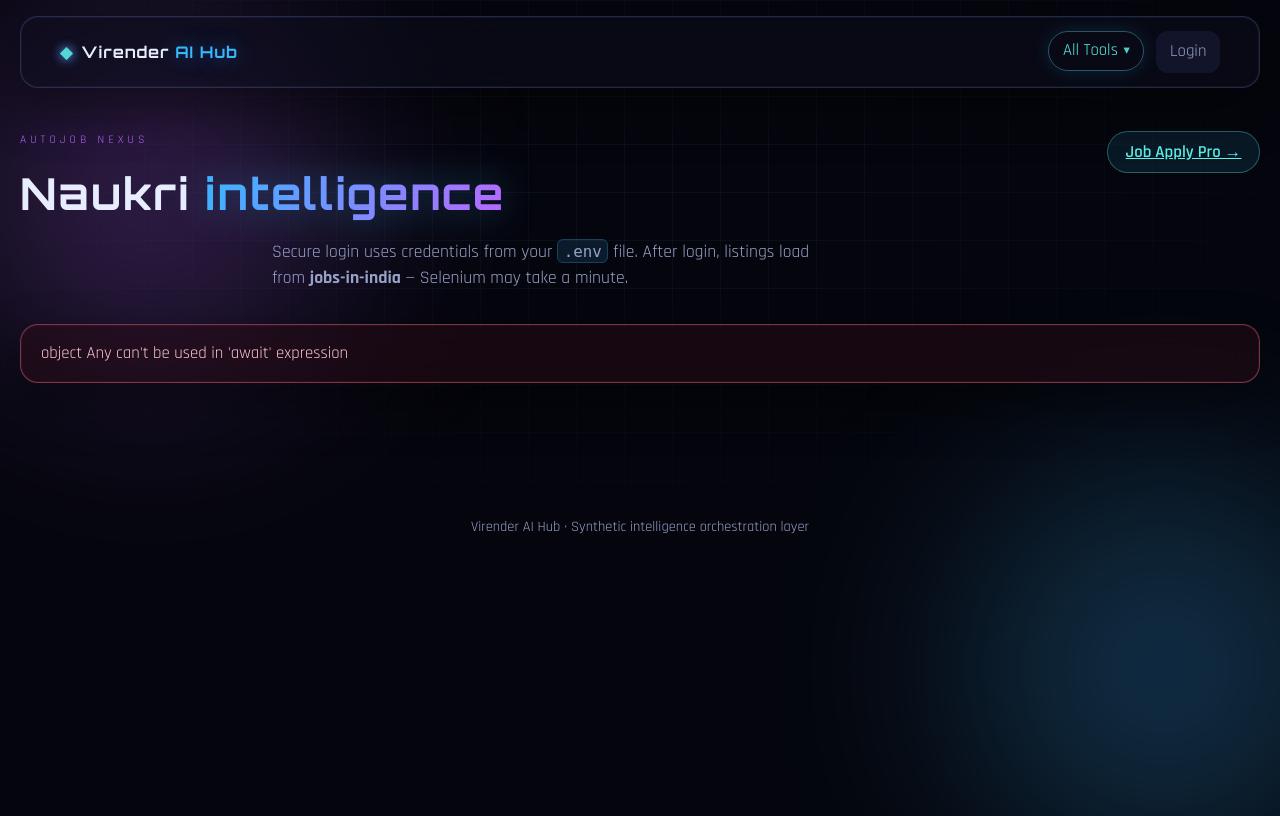
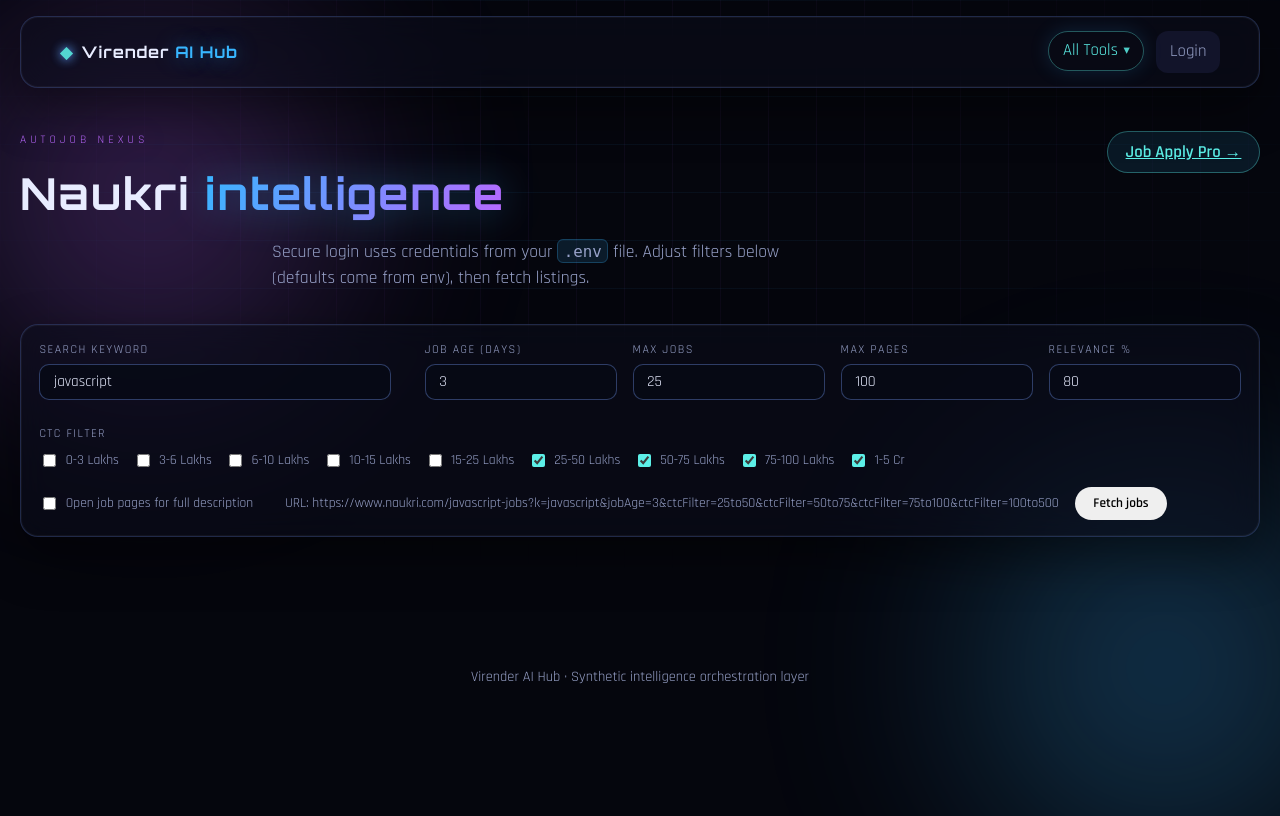
Before and after one commit to virender965532/Virender_AI_Hub, a Flask app: page /job-search in a window 1280 px wide. Run offline with Flask 3, Linux system fonts and the light colour scheme; parts of the project's set-up code (start-up, migrations or seed data) failed here and were passed over.

Commit message:
working on key sill

```diff
--- a/routes/main_routes.py
+++ b/routes/main_routes.py
@@ -6,7 +6,10 @@ from flask import Blueprint, jsonify, render_template, request, Response, send_f
 from jobApplyPro import run_recruitment_pipeline
 from jobApplyPro.config import RESUME_FILENAME
 from jobSearch.graph import run_job_search_workflow
-from jobSearch.nodes.fetch_jobs_node import RELEVANCE_MIN_PCT
+from jobSearch.nodes.fetch_jobs_node import (
+    get_naukri_search_defaults,
+    parse_ctc_filters,
+)
 from jobSearch.state import initial_workflow_state
 from jobSearch.utils.job_payload import job_record_to_dict
 from services.naukri_service import run_job_detail, run_login_and_fetch_jobs
@@ -206,7 +209,10 @@ def _parse_headless_param(val: object, *, default: bool = True) -> bool:
 
 @main_bp.route("/job-search")
 def job_search():
-    return render_template("job_search.html")
+    return render_template(
+        "job_search.html",
+        naukri_defaults=get_naukri_search_defaults(),
+    )
 
 
 @main_bp.route("/job-apply")
@@ -252,20 +258,68 @@ def job_detail_page():
 async def api_naukri_jobs():
     try:
         payload = request.get_json(silent=True) or {}
+        defaults = get_naukri_search_defaults()
         enrich = payload.get("enrich_jd")
+
+        keyword = (payload.get("keyword") or "").strip() or defaults["keyword"]
+        job_age = str(payload.get("job_age") or defaults["job_age"]).strip() or defaults[
+            "job_age"
+        ]
+        # Explicit list from UI (may be empty = no CTC filter). Fall back only when omitted.
+        if "ctc_filters" in payload:
+            ctc_filters = parse_ctc_filters(payload.get("ctc_filters"))
+        else:
+            ctc_filters = list(defaults["ctc_filters"])
+
+        try:
+            if "no_of_jobs" in payload and payload.get("no_of_jobs") is not None:
+                no_of_jobs = int(payload.get("no_of_jobs"))
+            else:
+                no_of_jobs = int(defaults["no_of_jobs"])
+        except (TypeError, ValueError):
+            no_of_jobs = int(defaults["no_of_jobs"])
+        no_of_jobs = max(1, no_of_jobs)
+
+        try:
+            if "max_pages" in payload and payload.get("max_pages") is not None:
+                max_pages = int(payload.get("max_pages"))
+            else:
+                max_pages = int(defaults["max_pages"])
+        except (TypeError, ValueError):
+            max_pages = int(defaults["max_pages"])
+        max_pages = max(1, max_pages)
+
+        try:
+            if payload.get("relevance_min_pct") is not None:
+                relevance_min_pct = float(payload.get("relevance_min_pct"))
+            else:
+                relevance_min_pct = float(defaults["relevance_min_pct"])
+        except (TypeError, ValueError):
+            relevance_min_pct = float(defaults["relevance_min_pct"])
+
         initial = initial_workflow_state()
+        initial["job_keyword"] = keyword
+        initial["job_age"] = job_age
+        initial["ctc_filters"] = ctc_filters
+        initial["no_of_jobs"] = no_of_jobs
+        initial["max_pages"] = max_pages
+        initial["relevance_min_pct"] = relevance_min_pct
         if enrich is not None:
             initial["enrich_jd"] = bool(enrich)
+
         result = await run_job_search_workflow(initial_state=initial)
         jobs = result.get("jobs") or []
         workflow_errors = list(result.get("errors") or [])
         display_ok = bool(result.get("display_complete"))
+        used_relevance = result.get("relevance_min_pct")
+        if used_relevance is None:
+            used_relevance = relevance_min_pct
         return jsonify(
             {
                 "ok": True,
                 "message": "Naukri jobs",
                 "jobs": [job_record_to_dict(j) for j in jobs],
-                "relevance_min_pct": RELEVANCE_MIN_PCT,
+                "relevance_min_pct": used_relevance,
                 "display_complete": display_ok,
                 "errors": workflow_errors,
             }
--- a/static/css/style.css
+++ b/static/css/style.css
@@ -549,6 +549,16 @@ body {
   margin-bottom: 1rem;
 }
 
+.search-toolbar {
+  margin-bottom: 1.25rem;
+}
+
+.search-toolbar #btn-fetch:disabled,
+.results-toolbar #btn-refresh:disabled {
+  opacity: 0.55;
+  cursor: not-allowed;
+}
+
 .results-toolbar__count {
   font-family: var(--font-display);
   letter-spacing: 0.08em;
--- a/static/js/job_search.js
+++ b/static/js/job_search.js
@@ -10,9 +10,38 @@
   var countEl = document.getElementById("job-count");
   var thresholdNoteEl = document.getElementById("job-threshold-note");
   var refreshBtn = document.getElementById("btn-refresh");
+  var fetchBtn = document.getElementById("btn-fetch");
   var sortSelect = document.getElementById("sort-select");
   var keywordInput = document.getElementById("job-keyword");
+  var searchKeywordInput = document.getElementById("search-keyword");
+  var jobAgeInput = document.getElementById("job-age");
+  var noOfJobsInput = document.getElementById("no-of-jobs");
+  var maxPagesInput = document.getElementById("max-pages");
+  var relevanceInput = document.getElementById("relevance-min");
+  var ctcGridEl = document.getElementById("ctc-filter-grid");
+  var urlPreviewEl = document.getElementById("naukri-url-preview");
   var enrichChk = document.getElementById("chk-enrich-jd");
+
+  function loadDefaults() {
+    var el = document.getElementById("naukri-defaults");
+    if (!el) return {};
+    try {
+      return JSON.parse(el.textContent || "{}") || {};
+    } catch (e) {
+      console.warn("Could not parse naukri defaults", e);
+      return {};
+    }
+  }
+
+  var defaults = loadDefaults();
+  var DEFAULT_SEARCH_KEYWORD = defaults.keyword || "javascript";
+  var DEFAULT_JOB_AGE = String(defaults.job_age != null ? defaults.job_age : "3");
+  var DEFAULT_NO_OF_JOBS = Number(defaults.no_of_jobs) || 25;
+  var DEFAULT_MAX_PAGES = Number(defaults.max_pages) || 100;
+  var DEFAULT_RELEVANCE = Number(defaults.relevance_min_pct);
+  if (isNaN(DEFAULT_RELEVANCE)) DEFAULT_RELEVANCE = 80;
+  var DEFAULT_CTC = Array.isArray(defaults.ctc_filters) ? defaults.ctc_filters.slice() : [];
+  var CTC_OPTIONS = Array.isArray(defaults.ctc_options) ? defaults.ctc_options : [];
 
   /** Full list from API */
   var allJobs = [];
@@ -21,6 +50,135 @@
 
   function setVisible(el, show) {
     el.classList.toggle("hidden", !show);
+  }
+
+  /**
+   * Map free-text keyword to Naukri path slug.
+   * javascript -> javascript, node.js -> node-dot-js, node js -> node-js
+   */
+  function keywordToNaukriSlug(keyword) {
+    var raw = String(keyword == null ? "" : keyword)
+      .trim()
+      .toLowerCase();
+    if (!raw) raw = DEFAULT_SEARCH_KEYWORD;
+    var slug = raw
+      .replace(/\./g, "-dot-")
+      .replace(/\s+/g, "-")
+      .replace(/-{2,}/g, "-")
+      .replace(/^-+|-+$/g, "");
+    return slug || DEFAULT_SEARCH_KEYWORD;
+  }
+
+  function buildNaukriJobsUrl(keyword) {
+    return "https://www.naukri.com/" + keywordToNaukriSlug(keyword) + "-jobs";
+  }
+
+  function getSearchKeyword() {
+    var value =
+      searchKeywordInput && searchKeywordInput.value
+        ? searchKeywordInput.value.trim()
+        : "";
+    return value || DEFAULT_SEARCH_KEYWORD;
+  }
+
+  function getSelectedCtcFilters() {
+    if (!ctcGridEl) return DEFAULT_CTC.slice();
+    var checked = ctcGridEl.querySelectorAll('input[type="checkbox"][data-ctc]:checked');
+    var out = [];
+    checked.forEach(function (chk) {
+      out.push(chk.getAttribute("data-ctc"));
+    });
+    return out;
+  }
+
+  function getJobAge() {
+    var v = jobAgeInput && jobAgeInput.value ? String(jobAgeInput.value).trim() : "";
+    return v || DEFAULT_JOB_AGE;
+  }
+
+  function getNoOfJobs() {
+    var n = noOfJobsInput ? Number(noOfJobsInput.value) : DEFAULT_NO_OF_JOBS;
+    if (isNaN(n) || n < 1) return DEFAULT_NO_OF_JOBS;
+    return Math.floor(n);
+  }
+
+  function getMaxPages() {
+    var n = maxPagesInput ? Number(maxPagesInput.value) : DEFAULT_MAX_PAGES;
+    if (isNaN(n) || n < 1) return DEFAULT_MAX_PAGES;
+    return Math.floor(n);
+  }
+
+  function getRelevanceMin() {
+    var n = relevanceInput ? Number(relevanceInput.value) : DEFAULT_RELEVANCE;
+    if (isNaN(n)) return DEFAULT_RELEVANCE;
+    return n;
+  }
+
+  function buildPreviewQuery() {
+    var params = [];
+    params.push("k=" + encodeURIComponent(getSearchKeyword()));
+    params.push("jobAge=" + encodeURIComponent(getJobAge()));
+    getSelectedCtcFilters().forEach(function (band) {
+      params.push("ctcFilter=" + encodeURIComponent(band));
+    });
+    return "?" + params.join("&");
+  }
+
+  function updateUrlPreview() {
+    if (!urlPreviewEl) return;
+    urlPreviewEl.textContent =
+      "URL: " + buildNaukriJobsUrl(getSearchKeyword()) + buildPreviewQuery();
+  }
+
+  function renderCtcOptions() {
+    if (!ctcGridEl) return;
+    var selected = {};
+    DEFAULT_CTC.forEach(function (v) {
+      selected[v] = true;
+    });
+    ctcGridEl.innerHTML = "";
+    CTC_OPTIONS.forEach(function (opt) {
+      var value = opt.value;
+      var label = opt.label || value;
+      var id = "ctc-" + value;
+      var wrap = document.createElement("label");
+      wrap.className = "job-toolbar-check";
+      wrap.htmlFor = id;
+      var input = document.createElement("input");
+      input.type = "checkbox";
+      input.id = id;
+      input.setAttribute("data-ctc", value);
+      input.checked = !!selected[value];
+      input.addEventListener("change", updateUrlPreview);
+      var span = document.createElement("span");
+      span.textContent = label;
+      wrap.appendChild(input);
+      wrap.appendChild(span);
+      ctcGridEl.appendChild(wrap);
+    });
+  }
+
+  function applyDefaultsToForm() {
+    if (searchKeywordInput) searchKeywordInput.value = DEFAULT_SEARCH_KEYWORD;
+    if (jobAgeInput) jobAgeInput.value = DEFAULT_JOB_AGE;
+    if (noOfJobsInput) noOfJobsInput.value = String(DEFAULT_NO_OF_JOBS);
+    if (maxPagesInput) maxPagesInput.value = String(DEFAULT_MAX_PAGES);
+    if (relevanceInput) relevanceInput.value = String(DEFAULT_RELEVANCE);
+    renderCtcOptions();
+    MIN_RELEVANCE_PCT = DEFAULT_RELEVANCE;
+    updateThresholdNote();
+    updateUrlPreview();
+  }
+
+  function collectSearchConfig() {
+    return {
+      keyword: getSearchKeyword(),
+      job_age: getJobAge(),
+      ctc_filters: getSelectedCtcFilters(),
+      no_of_jobs: getNoOfJobs(),
+      max_pages: getMaxPages(),
+      relevance_min_pct: getRelevanceMin(),
+    };
   }
 
   function escapeHtml(s) {
@@ -70,15 +228,14 @@
     return "";
   }
 
-  /** Minimum relevance score (inclusive); synced from API response. */
-  var MIN_RELEVANCE_PCT = 80;
+  /** Minimum relevance score (inclusive); synced from form / API response. */
+  var MIN_RELEVANCE_PCT = DEFAULT_RELEVANCE;
 
   function updateThresholdNote() {
     if (!thresholdNoteEl) return;
     thresholdNoteEl.textContent =
       "Showing jobs with relevance \u2265 " + MIN_RELEVANCE_PCT + "% (server threshold).";
   }
-  updateThresholdNote();
 
   function jobRelevanceScore(job) {
     var pct = Number(job.relevant_percentage);
@@ -281,17 +438,43 @@
     if (url) window.location.assign(url);
   };
 
+  function setFetchBusy(busy) {
+    if (fetchBtn) fetchBtn.disabled = busy;
+    if (refreshBtn) refreshBtn.disabled = busy;
+  }
+
   function fetchJobs() {
     setVisible(loadingEl, true);
     setVisible(errorEl, false);
     setVisible(resultsEl, false);
+    setFetchBusy(true);
 
     var enrich = enrichChk ? enrichChk.checked : false;
+    var config = collectSearchConfig();
+    if (searchKeywordInput) {
+      searchKeywordInput.value = config.keyword;
+    }
+    if (jobAgeInput) jobAgeInput.value = config.job_age;
+    if (noOfJobsInput) noOfJobsInput.value = String(config.no_of_jobs);
+    if (maxPagesInput) maxPagesInput.value = String(config.max_pages);
+    if (relevanceInput) relevanceInput.value = String(config.relevance_min_pct);
+    MIN_RELEVANCE_PCT = config.relevance_min_pct;
+    updateThresholdNote();
+    updateUrlPreview();
 
     fetch("/api/jobs/naukri", {
       method: "POST",
       headers: { "Content-Type": "application/json" },
-      body: JSON.stringify({ headless: false, enrich_jd: enrich }),
+      body: JSON.stringify({
+        headless: false,
+        enrich_jd: enrich,
+        keyword: config.keyword,
+        job_age: config.job_age,
+        ctc_filters: config.ctc_filters,
+        no_of_jobs: config.no_of_jobs,
+        max_pages: config.max_pages,
+        relevance_min_pct: config.relevance_min_pct,
+      }),
     })
       .then(function (res) {
         return res.json().then(function (data) {
@@ -301,6 +484,7 @@
       })
       .then(function (payload) {
         setVisible(loadingEl, false);
+        setFetchBusy(false);
         if (!payload.ok || !payload.data.ok) {
           var msg =
             (payload.data && payload.data.error) ||
@@ -335,19 +519,42 @@
       })
       .catch(function () {
         setVisible(loadingEl, false);
+        setFetchBusy(false);
         errorEl.textContent = "Network error — is the Flask server running?";
         setVisible(errorEl, true);
       });
   }
 
+  if (fetchBtn) {
+    fetchBtn.addEventListener("click", fetchJobs);
+  }
   if (refreshBtn) {
     refreshBtn.addEventListener("click", fetchJobs);
   }
+  if (searchKeywordInput) {
+    searchKeywordInput.addEventListener("input", updateUrlPreview);
+    searchKeywordInput.addEventListener("keydown", function (e) {
+      if (e.key === "Enter") {
+        e.preventDefault();
+        fetchJobs();
+      }
+    });
+  }
+  [jobAgeInput, noOfJobsInput, maxPagesInput, relevanceInput].forEach(function (el) {
+    if (!el) return;
+    el.addEventListener("input", updateUrlPreview);
+    el.addEventListener("keydown", function (e) {
+      if (e.key === "Enter") {
+        e.preventDefault();
+        fetchJobs();
+      }
+    });
+  });
   if (keywordInput) {
     keywordInput.addEventListener("input", function () {
       sortJobs(currentSort);
     });
   }
 
-  fetchJobs();
+  applyDefaultsToForm();
 })();
--- a/templates/job_search.html
+++ b/templates/job_search.html
@@ -42,6 +42,49 @@
     color: var(--text-muted);
     margin-left: 0.25rem;
   }
+  .search-config {
+    display: flex;
+    flex-direction: column;
+    gap: 0.85rem;
+    padding: 1rem 1.15rem;
+    margin-bottom: 1.25rem;
+  }
+  .search-config__row {
+    display: flex;
+    flex-wrap: wrap;
+    align-items: flex-end;
+    gap: 0.75rem 1rem;
+  }
+  .search-config__field {
+    display: flex;
+    flex-direction: column;
+    gap: 0.35rem;
+    min-width: 7.5rem;
+  }
+  .search-config__field--grow {
+    flex: 1;
+    min-width: 12rem;
+  }
+  .search-config__num {
+    width: 7.5rem;
+    max-width: 7.5rem;
+    flex: 0 0 auto;
+  }
+  .ctc-grid {
+    display: flex;
+    flex-wrap: wrap;
+    gap: 0.45rem 0.85rem;
+  }
+  .ctc-grid .job-toolbar-check {
+    margin: 0;
+  }
+  .search-config__actions {
+    display: flex;
+    flex-wrap: wrap;
+    align-items: center;
+    gap: 0.75rem 1rem;
+    margin-top: 0.15rem;
+  }
 </style>
 {% endblock %}
 
@@ -52,12 +95,57 @@
   <h1 class="hero__title">Naukri <span class="hero__accent">intelligence</span></h1>
   <p class="hero__subtitle">
     Secure login uses credentials from your <code class="inline-code">.env</code> file.
-    After login, listings load from <strong>jobs-in-india</strong> — Selenium may take a minute.
+    Adjust filters below (defaults come from env), then fetch listings.
   </p>
 </section>
 
 <div id="job-app" class="job-app">
-  <div id="loading-state" class="loading-panel glass" role="status" aria-live="polite">
+  <div class="search-config glass">
+    <div class="search-config__row">
+      <div class="search-config__field search-config__field--grow">
+        <label class="job-control-label" for="search-keyword">Search keyword</label>
+        <input
+          type="search"
+          id="search-keyword"
+          class="job-filter-input"
+          placeholder="e.g. javascript, node.js, node js"
+          autocomplete="off"
+        />
+      </div>
+      <div class="search-config__field">
+        <label class="job-control-label" for="job-age">Job age (days)</label>
+        <input type="number" id="job-age" class="job-filter-input search-config__num" min="1" step="1" />
+      </div>
+      <div class="search-config__field">
+        <label class="job-control-label" for="no-of-jobs">Max jobs</label>
+        <input type="number" id="no-of-jobs" class="job-filter-input search-config__num" min="1" step="1" />
+      </div>
+      <div class="search-config__field">
+        <label class="job-control-label" for="max-pages">Max pages</label>
+        <input type="number" id="max-pages" class="job-filter-input search-config__num" min="1" step="1" />
+      </div>
+      <div class="search-config__field">
+        <label class="job-control-label" for="relevance-min">Relevance %</label>
+        <input type="number" id="relevance-min" class="job-filter-input search-config__num" min="0" max="100" step="1" />
+      </div>
+    </div>
+
+    <div>
+      <p class="job-control-label" style="margin-bottom: 0.45rem;">CTC filter</p>
+      <div id="ctc-filter-grid" class="ctc-grid" role="group" aria-label="CTC salary bands"></div>
+    </div>
+
+    <div class="search-config__actions">
+      <label class="job-toolbar-check" title="When on, opens each matched job page for full description (slower). Posted date always comes from the listing.">
+        <input type="checkbox" id="chk-enrich-jd" />
+        <span>Open job pages for full description</span>
+      </label>
+      <span id="naukri-url-preview" class="job-toolbar-note" aria-live="polite"></span>
+      <button type="button" id="btn-fetch" class="btn">Fetch jobs</button>
+    </div>
+  </div>
+
+  <div id="loading-state" class="loading-panel glass hidden" role="status" aria-live="polite">
     <div class="loading-panel__row">
       <div class="spinner" aria-hidden="true"></div>
       <div>
@@ -86,10 +174,6 @@
         </select>
         <label class="job-control-label" for="job-keyword">Filter</label>
         <input type="search" id="job-keyword" class="job-filter-input" placeholder="Keyword in title, company, location, skills…" autocomplete="off" />
-        <label class="job-toolbar-check" title="When on, opens each matched job page for full description (slower). Posted date always comes from the listing.">
-          <input type="checkbox" id="chk-enrich-jd" />
-          <span>Open job pages for full description</span>
-        </label>
         <span id="job-threshold-note" class="job-toolbar-note">Showing jobs with relevance at or above the server threshold.</span>
       </div>
       <button type="button" id="btn-refresh" class="btn btn--ghost">Re-run scrape</button>
@@ -118,5 +202,6 @@
 {% endblock %}
 
 {% block scripts %}
+<script id="naukri-defaults" type="application/json">{{ naukri_defaults | tojson }}</script>
 <script src="{{ url_for('static', filename='js/job_search.js') }}"></script>
 {% endblock %}
```
Also changed, not shown: jobSearch/nodes/fetch_jobs_node.py (+216 -42 lines), jobSearch/state.py (+12 -0 lines), services/naukri_service.py (+22 -9 lines).
